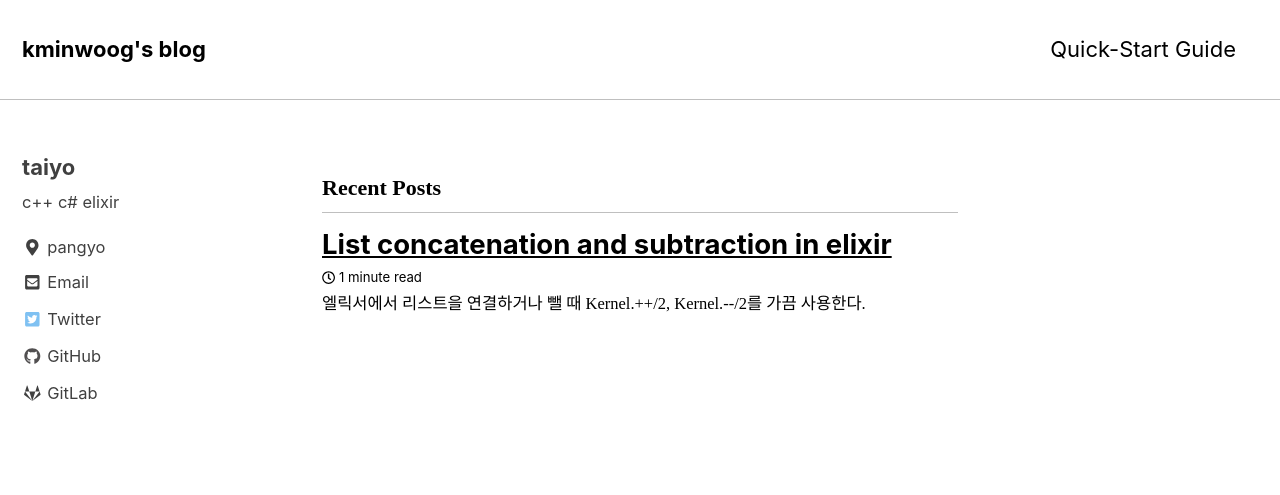
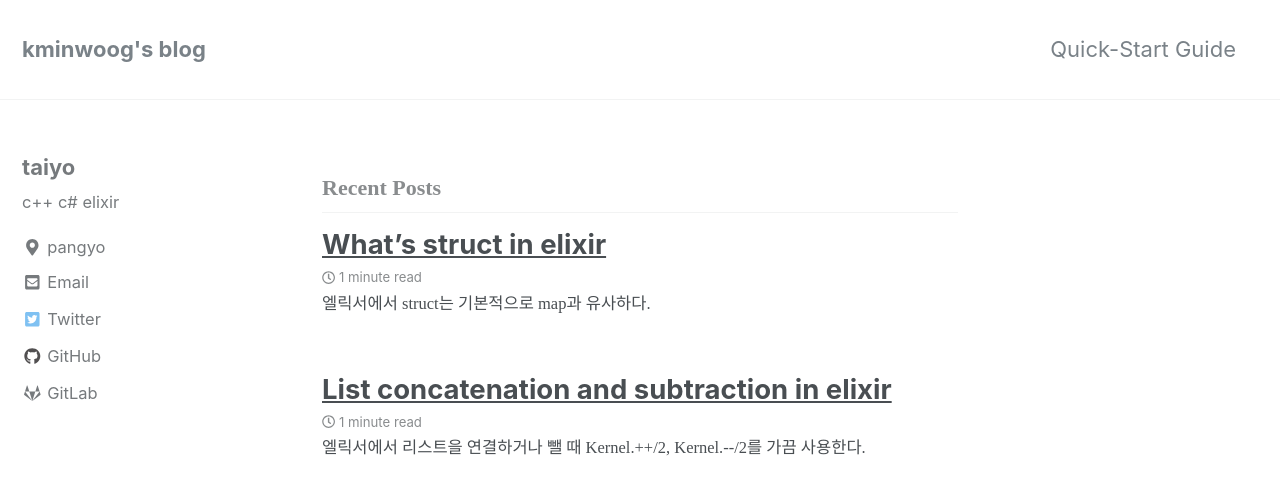
Before and after one commit to kminwoog/kminwoog.github.io, a Jekyll site: the page built from index.html, in a window 1280 px wide and 900 px high. Shown: the top 495 px of the window. Built offline with Jekyll 4.4.1, drawn with Linux system fonts in a browser that asks for light colours; nearby versions of some CDN libraries; the list of posts is cut into pages by our own code; part of the change alters nothing that is shown.

Commit message:
blog > add new post
* change default theme

````diff
--- a/_config.yml
+++ b/_config.yml
@@ -5,7 +5,7 @@
 # For technical reasons, this file is *NOT* reloaded automatically when you use
 # `jekyll serve`. If you change this file, please restart the server process.
 
-minimal_mistakes_skin    : "contrast" # "air", "aqua", "contrast", "dark", "dirt", "neon", "mint", "plum", "sunrise"
+minimal_mistakes_skin    : "default" # "air", "aqua", "contrast", "dark", "dirt", "neon", "mint", "plum", "sunrise"
 
 # Site Settings
 locale                   : "en-US"
--- /dev/null
+++ b/_posts/2018-05-23-elixir-struct.md
@@ -0,0 +1,60 @@
+---
+title:  "What's struct in elixir"
+categories:
+  - elixir
+last_modified_at: 2018-05-09T11:54:59-09:00
+tags: elixir elixirlang tutorial
+comments: true
+---
+
+엘릭서에서 `struct`는 기본적으로 `map`과 유사하다.
+
+맵과 동일하게 `key`와 `value`를 가지고 기본값(default)을 가질 수 있으며, [Strict programming language](https://en.wikipedia.org/wiki/Strict_programming_language)를 경험하던 사람은 때론 느슨하게 때론 불안하게 느낄 수 있는 부족함을 메꾸어 주는 compile type-checking 기능을 제공한다.
+
+elixir 를 처음 사용하는 사람들은 아마 `ecto`를 사용하다 `struct`를 접하지 않을까? 아직 숙련되지 않은 상황에서는 `map`의 기능을 숙지한 후 차이를 알아가는 것이 좀 더 이해하기 쉬울지도 모르겠다.
+
+## struct의 활용
+정의에서 알 수 있듯이 말 그대로 기본값을 가진 struct를 생성하기 쉽다. struct의 맴버들이 많을 때 추가된 맴버를 일일이 초기화하려면 번거롭고 초기값을 미리 지정해두면 실수도 줄어들지 않을까. map에 key를 가졌는지 `Map.has_key?/2`를 호출하거나 `map[:no_exist_field] == nil` 와 같은 지저분한 코드를 줄일 수 있다.
+
+```elixir
+defmodule Player do
+  defstruct name: "unassigned",
+            max_hp: 0
+
+  # 기본값 정의
+  def new(char \\ %Player{})
+
+  # 1. 인자가 Player struct인 pattern mactching
+  def new(char = %Player{}) do
+    char
+  end
+
+  # 2. 인자가 map인 pattern matching
+  def new(init_char) when is_map(init_char) do
+    struct(Player, init_char)
+  end
+end
+```
+
+1. new()함수에 인자를 넘기지 않으면 기본적으로 `기본값을 가진 struct`를 생성하여 그대로 반환한다.
+2. 인자로 넘어온 값이 map이면 `struct/2`를 통해 `Map.merge(%Player{}, init_char)` 형태로 수행된다.
+`Map.merge/2`는 왼쪽 맵이 struct이든 아니든 오른쪽 맵의 값이 merge 된다. 왼쪽 struct의 key가 `존재하는 것만` merge하기 위해선 위의 코드와 같이 `struct/2`를 사용해야 한다
+
+```sh
+iex> Player.new()
+%Player{max_hp: 0, name: "unassigned"}
+iex> pc1 = Player.new(%{max_hp: 1000, name: "kminwoog"})
+%Player{max_hp: 1000, name: "kminwoog"}
+iex> pc1 == Player.new(%Player{max_hp: 1000, name: "kminwoog"})
+true
+iex> Player.new(%{unknown: 4444})
+%Player{max_hp: 0, name: "unassigned"}
+iex> Player.new(%Player{unknown: 4444})
+** (KeyError) key :unknown not found in: %Player{max_hp: 0, name: "unassigned"}
+...
+```
+
+오랫동안 변수에 타입을 정의하는 언어를 사용해 왔기 때문에
+> 가능한한 많은 곳에 struct를 사용하는 것이 좋지 않을까?
+
+언제나 그랬던 것 처럼 코드 상황에 따라 변수가 있겠지만 `struct의 불 필요한 맴버(필드)의 제어가 가능`하다면 `맴버가 일정 개수(20?) 이하`이면 struct로 정의하는 것이 좋을 것 같다.
````
